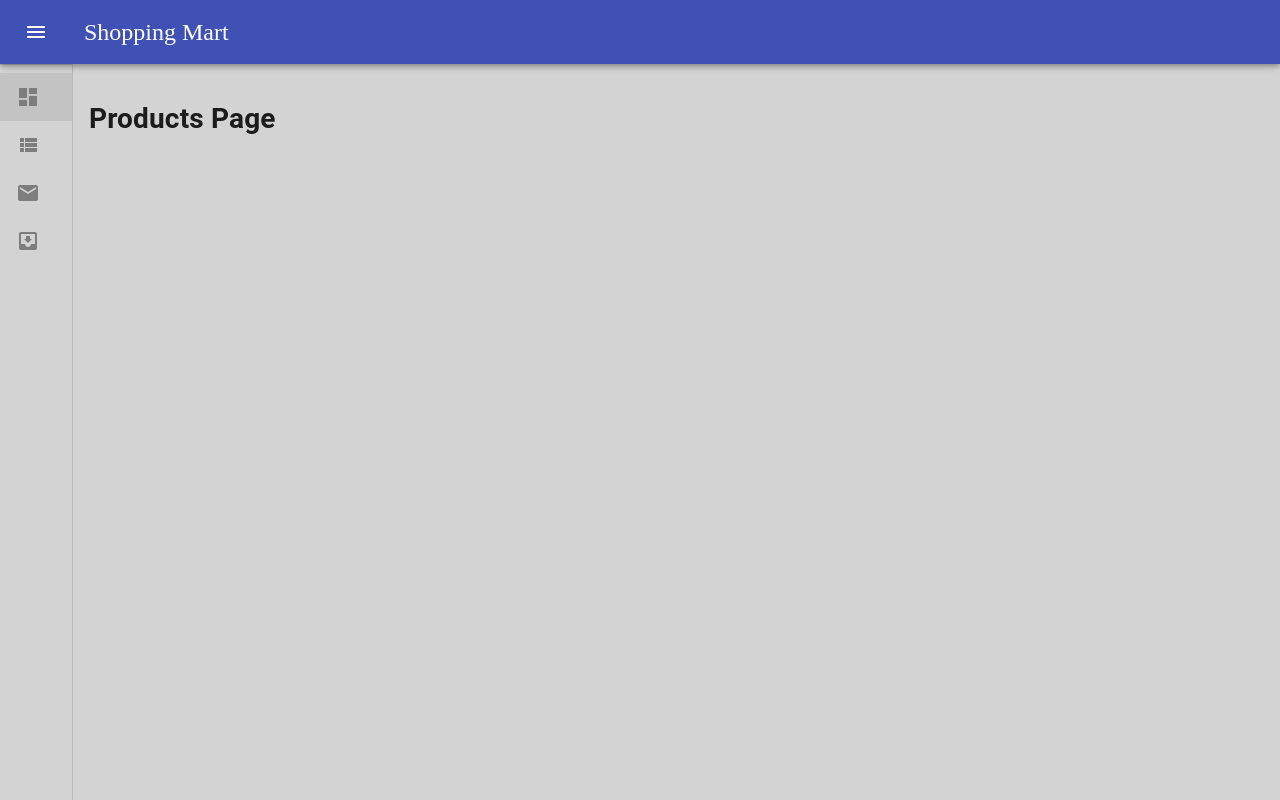
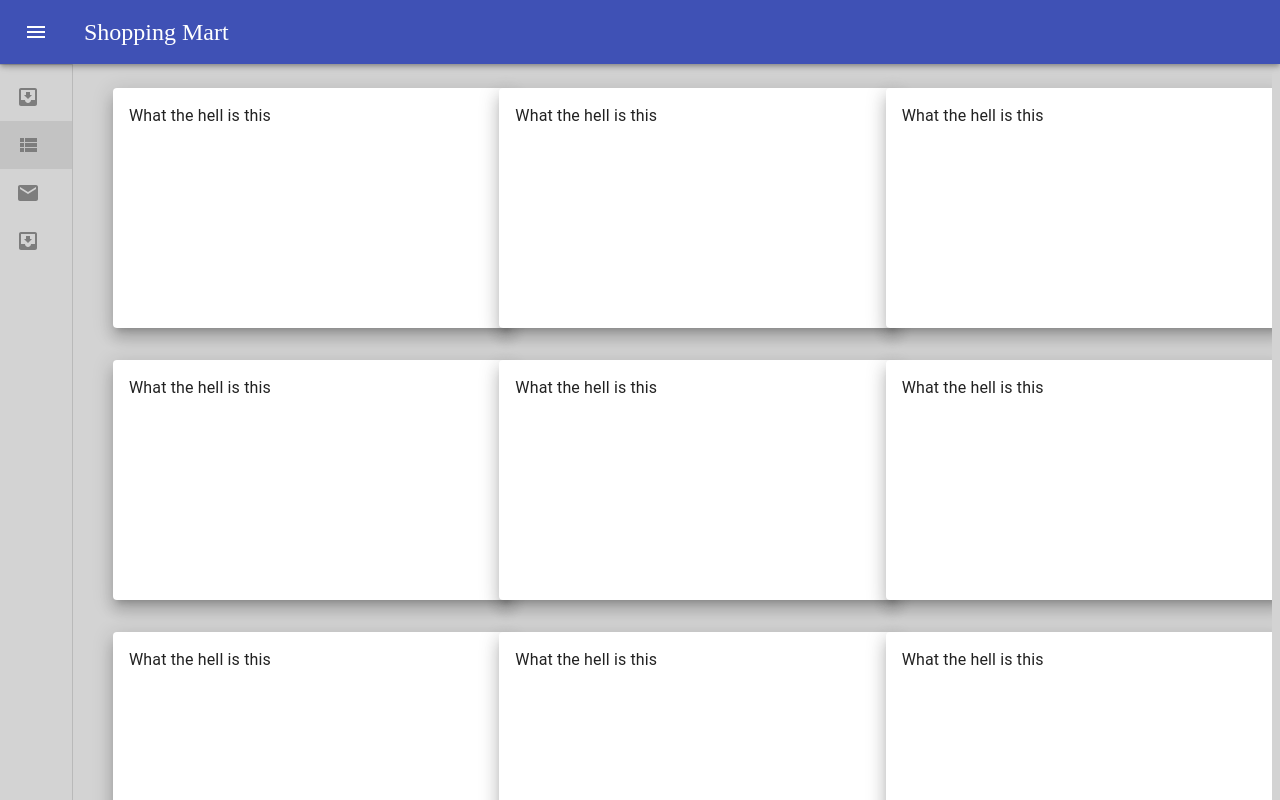
Before and after one commit to qammar-raza-qbatch/material_shopping_cart_app, a React (Create React App) app: page /dashboard/products in a window 1280 px wide. Shown: the top 800 px of the page. Built offline with nearby package versions, Linux system fonts and the light colour scheme; no server answers.

Commit message:
prepare the products page

```diff
--- /dev/null
+++ b/src/Components/Products/ProductListing.js
@@ -0,0 +1,67 @@
+import React, { Fragment } from 'react';
+import { makeStyles, useTheme } from '@material-ui/core/styles';
+import { Grid, Paper, Card, CardMedia, CardActions, CardContent, Typography, Button } from '@material-ui/core';
+import clsx from 'clsx'
+import { useSelector } from 'react-redux';
+
+
+
+const useStyles = makeStyles((theme) => ({
+  paper: {
+    margin: '1rem',
+    padding: '1rem',
+    width: '25rem',
+    height: '15rem',
+    transition: theme.transitions.create(['width', 'margin'], {
+      easing: theme.transitions.easing.sharp,
+      duration: theme.transitions.duration.leavingScreen
+    })
+  },
+  paper_compress: {
+    width: '23rem',
+    margin: '0.5rem',
+    height: '15rem',
+    transition: theme.transitions.create(['width', 'margin'], {
+      easing: theme.transitions.easing.sharp,
+      duration: theme.transitions.duration.leavingScreen
+    })
+  }
+}))
+
+
+
+
+const ProductListing = (props) => {
+  const css_reducer = useSelector(({ cssReducer }) => cssReducer);
+
+  const classes = useStyles();
+
+  const cards = [1, 2, 3, 4, 5, 6, 7, 8, 9, 10, 11, 12, 13, 14, 15];
+  const { main_drawer_open } = css_reducer || {};
+
+
+  return (
+
+    <Grid container>
+      {
+        cards.map((s, index) => {
+          return (
+            <Grid xs={12} sm={8} md={5} lg={4} xl={4}>
+              <Paper elevation={11} key={index} className={clsx(classes.paper, {
+                [classes.paper_compress]: main_drawer_open
+              })}>
+                <Typography>
+                  What the hell is this
+              </Typography>
+              </Paper>
+
+            </Grid>
+          )
+        })
+      }
+    </Grid>
+  )
+}
+
+
+export default ProductListing;
--- /dev/null
+++ b/src/Components/Products/Products.js
@@ -0,0 +1,27 @@
+import React, { useState, useEffect } from 'react';
+import { useSelector, useDispatch } from 'react-redux';
+import ProductListing from './ProductListing';
+import { getTasks } from '../../Reducers/Index';
+
+
+import { Grid } from '@material-ui/core'
+
+const ProductsPage = () => {
+  const dispatch = useDispatch();
+  const something_else = useSelector((state) => state.indexReducer);
+
+  console.log('this is something: ', something_else);
+
+  useEffect(() => {
+    dispatch(getTasks());
+  }, []);
+
+  return (
+    <Grid container spacing={2}>
+      <ProductListing />
+    </Grid>
+  )
+}
+
+
+export default ProductsPage;
--- a/src/Layout/index.js
+++ b/src/Layout/index.js
@@ -1,17 +1,18 @@
 import React, { useState, useEffect } from 'react';
-import { useSelector, useDispatch } from 'react-redux';
 import { useHistory } from 'react-router';
+import { useSelector, useDispatch } from 'react-redux'
+import { setDrawerOpen, setDrawerClose } from '../Reducers/Css-reducer';
 import { makeStyles, useTheme } from '@material-ui/core/styles';
 import clsx from 'clsx';
 import { IconButton, CssBaseline, AppBar, Toolbar, Typography, Drawer, Divider, List, ListItem, ListItemIcon, ListItemText } from '@material-ui/core';
 import MenuIcon from '@material-ui/icons/Menu';
 import { ChevronRight, ChevronLeft, Mail, MoveToInbox, Dashboard, ViewList } from '@material-ui/icons';
-import { getTasks } from '../Reducers/Index';
 
 const useStyles = makeStyles((theme) => ({
   root: {
     display: 'flex',
-    height: '100vh',
+    height: '100%',
+    width: '100vw',
     background: 'lightgrey'
   },
   appBar: {
@@ -71,7 +72,7 @@ const useStyles = makeStyles((theme) => ({
   },
   content: {
     flexGrow: 1,
-    padding: theme.spacing(2),
+    padding: theme.spacing(1),
   },
   menuIcons: {
     color: "#7D7D7D",
@@ -84,34 +85,46 @@ const useStyles = makeStyles((theme) => ({
 
 
 const App = ({ children }) => {
+
+  const select = useSelector((state) => state.cssReducer);
+  const dispatch = useDispatch();
   const history = useHistory();
   const classes = useStyles();
   const theme = useTheme();
-  const [open, setOpen] = useState(false);
   const [selectedIndex, setSelectedIndex] = useState(0);
   const [listItems, setListItems] = useState(['Dashboard', 'Products', 'Send email', 'Drafts']);
-  const dispatch = useDispatch();
-  const initialSlice = useSelector((state) => state.indexReducer);
 
-
-  console.log('this is the initial State: ', initialSlice);
+  const { main_drawer_open } = select || {};
 
   useEffect(() => {
-    dispatch(getTasks())
+    console.log({ history })
+    selectionFunction(history.location.pathname)
   }, []);
+
+  const selectionFunction = (path) => {
+    const splitPath = path.split('/');
+    console.log({ lastEord: splitPath[splitPath.length - 1] });
+    if (splitPath[splitPath.length - 1] === 'main') {
+      setSelectedIndex(0);
+    } else if (splitPath[splitPath.length - 1] === 'products') {
+      setSelectedIndex(1);
+    } else {
+      setSelectedIndex(2);
+    }
+  }
 
 
   const handleDrawerClose = () => {
-    setOpen(false);
+    dispatch(setDrawerClose());
   }
 
   const handleDrawerOpen = () => {
-    setOpen(true);
+    dispatch(setDrawerOpen());
   }
 
   const handleClick = (index, text) => {
     setSelectedIndex(index);
-    if (text == 'Dashboard') {
+    if (text === 'Dashboard') {
       history.push({
         pathname: `/dashboard/main`
       })
@@ -125,10 +138,10 @@ const App = ({ children }) => {
 
   return (
 
-    <div className={classes.root}>
+    <div className={classes.root} >
       <CssBaseline />
       <AppBar position="fixed" className={clsx(classes.appBar, {
-        [classes.appBarShift]: open,
+        [classes.appBarShift]: main_drawer_open,
       })}
       >
         <Toolbar>
@@ -139,7 +152,7 @@ const App = ({ children }) => {
             onClick={handleDrawerOpen}
             className={
               clsx(classes.menuButton, {
-                [classes.hide]: open,
+                [classes.hide]: main_drawer_open,
               })
             }
           >
@@ -154,13 +167,13 @@ const App = ({ children }) => {
       <Drawer
         variant="permanent"
         className={clsx(classes.drawer, {
-          [classes.drawerOpen]: open,
-          [classes.drawerClose]: !open,
+          [classes.drawerOpen]: main_drawer_open,
+          [classes.drawerClose]: !main_drawer_open,
         })}
         classes={{
           paper: clsx({
-            [classes.drawerOpen]: open,
-            [classes.drawerClose]: !open
+            [classes.drawerOpen]: main_drawer_open,
+            [classes.drawerClose]: !main_drawer_open
           })
         }}
       >
@@ -181,9 +194,9 @@ const App = ({ children }) => {
                   onClick={() => handleClick(index, text)}
                 >
                   <ListItemIcon className={classes.menuIcons}>
-                    {index === 0 ? (
+                    {index === 0 && history.location.pathname === '/dashboard/main' ? (
                       <Dashboard />
-                    ) : index === 1 ? (
+                    ) : index === 1 && history.location.pathname === '/dashboard/products' ? (
                       <ViewList />
                     ) : index === 2 ? (
                       <Mail />
--- a/src/Pages/Dashboard.js
+++ b/src/Pages/Dashboard.js
@@ -8,7 +8,7 @@ const useStyles = makeStyles((theme) => ({
   content: {
     flexGrow: 1,
     height: '100vh',
-    overflow: 'auto',
+    overflow: 'hidden',
   },
   appBarSpacer: theme.mixins.toolbar,
   container: {
@@ -22,14 +22,12 @@ const Dashboard = () => {
   const classes = useStyles();
 
   return (
-
     <main className={classes.content}>
       <div className={classes.appBarSpacer}>
         <Container className={classes.container} maxWidth="lg">
           <DashboardComponent />
         </Container>
       </div>
-
     </main>
   )
 }
--- a/src/Pages/Products.js
+++ b/src/Pages/Products.js
@@ -1,14 +1,38 @@
 import React from 'react';
+import { makeStyles } from '@material-ui/core/styles';
+import { Container } from '@material-ui/core';
+
+import ProductsComponent from '../Components/Products/Products';
+
+
+
+const useStyles = makeStyles((theme) => ({
+  content: {
+    flexGrow: 1,
+    height: '100%',
+    overflow: 'auto',
+  },
+  appBarSpacer: theme.mixins.toolbar,
+  container: {
+    paddingTop: theme.spacing(1),
+    paddingBottom: theme.spacing(1)
+  },
+}))
 
 
 
 const Products = () => {
+
+  const classes = useStyles();
+
   return (
-    <div>
-      <h1>
-        Products Page
-      </h1>
-    </div>
+    <main className={classes.content}>
+      <div className={classes.appBarSpacer}>
+        <Container className={classes.container} maxWidth="lg">
+          <ProductsComponent />
+        </Container>
+      </div>
+    </main>
   )
 }
 
--- /dev/null
+++ b/src/Reducers/Css-reducer.js
@@ -0,0 +1,33 @@
+import { createSlice } from '@reduxjs/toolkit';
+
+const initialState = {
+  main_drawer_open: false
+}
+
+
+const cssReducer = createSlice({
+  name: 'cssReducer',
+  initialState,
+  reducers: {
+    setDrawerOpen(state) {
+      return {
+        ...state,
+        main_drawer_open: true
+      }
+    },
+    setDrawerClose(state) {
+      return {
+        ...state,
+        main_drawer_open: false
+      }
+    }
+  },
+  extraReducers: {
+
+  }
+});
+
+
+
+export const { setDrawerOpen, setDrawerClose } = cssReducer.actions;
+export default cssReducer.reducer;
--- a/src/Reducers/Index.js
+++ b/src/Reducers/Index.js
@@ -1,6 +1,6 @@
 import { createSlice, createAsyncThunk } from '@reduxjs/toolkit';
 
-import axios from 'axios';
+import axios from '../config/axios';
 
 const initialState = {
   initialValue: 0,
@@ -10,7 +10,7 @@ const initialState = {
 
 export const getTasks = createAsyncThunk('/test', async (values, thunkAPI) => {
   try {
-    const response = await axios.get('http://localhost:8080/v1/products');
+    const response = await axios.get('/v1/products');
     return response.data
   } catch (error) {
     console.log('this is the error: ', error)
--- a/src/Reducers/Store.js
+++ b/src/Reducers/Store.js
@@ -1,10 +1,12 @@
 import { configureStore } from '@reduxjs/toolkit';
 import indexReducer from './Index';
+import cssReducer from './Css-reducer';
 
 
 
 export default configureStore({
   reducer: {
-    indexReducer
+    indexReducer,
+    cssReducer
   }
 })
--- /dev/null
+++ b/src/config/axios.js
@@ -0,0 +1,6 @@
+import axios from 'axios';
+
+
+axios.defaults.baseURL = 'http://localhost:8080'
+
+export default axios;
--- a/src/index.js
+++ b/src/index.js
@@ -13,6 +13,4 @@ ReactDOM.render(
   document.getElementById('root')
 );
 
-// If you want to start measuring performance in your app, pass a function
-// or send to an analytics endpoint. Learn more: https://bit.ly/CRA-vitals
 reportWebVitals();
```
